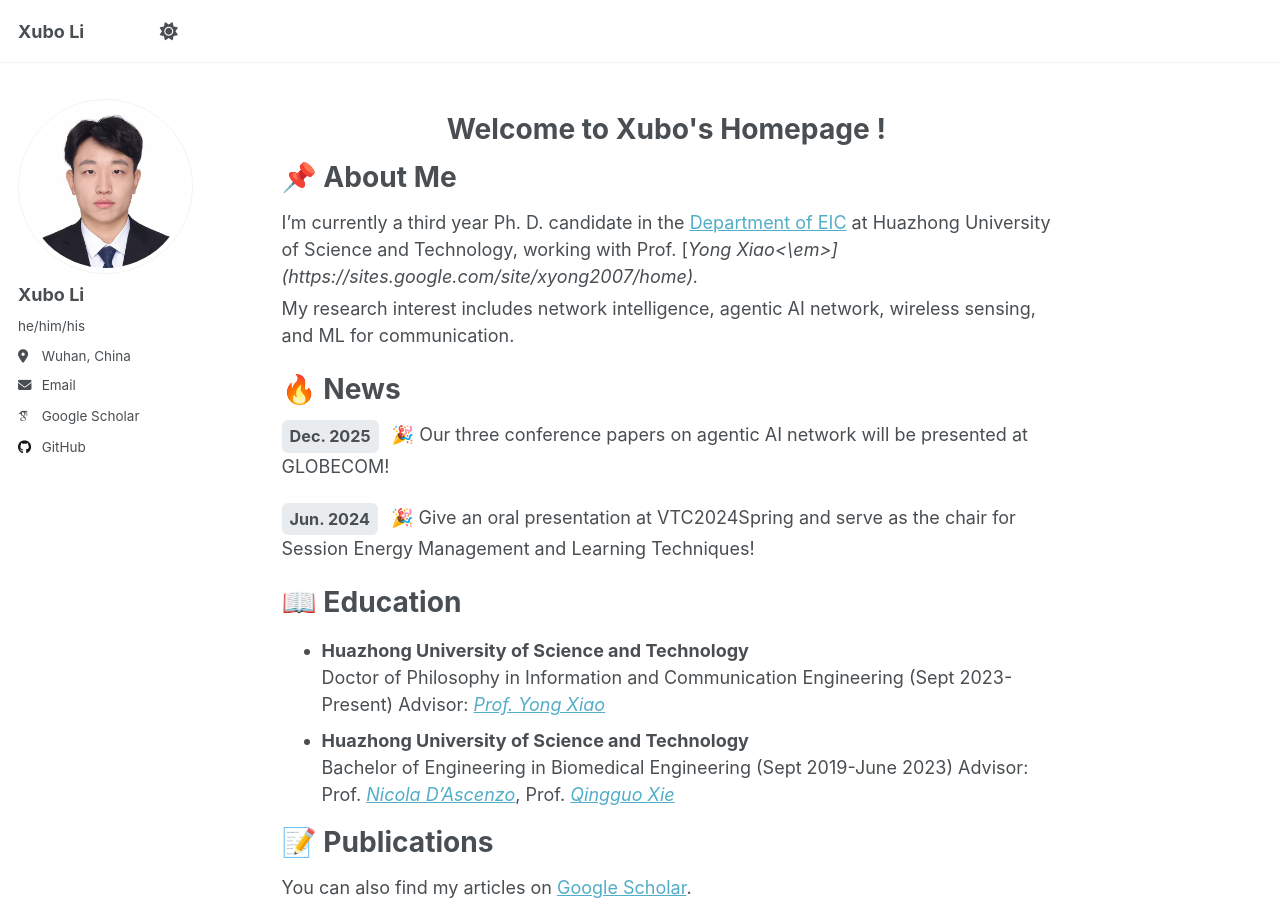
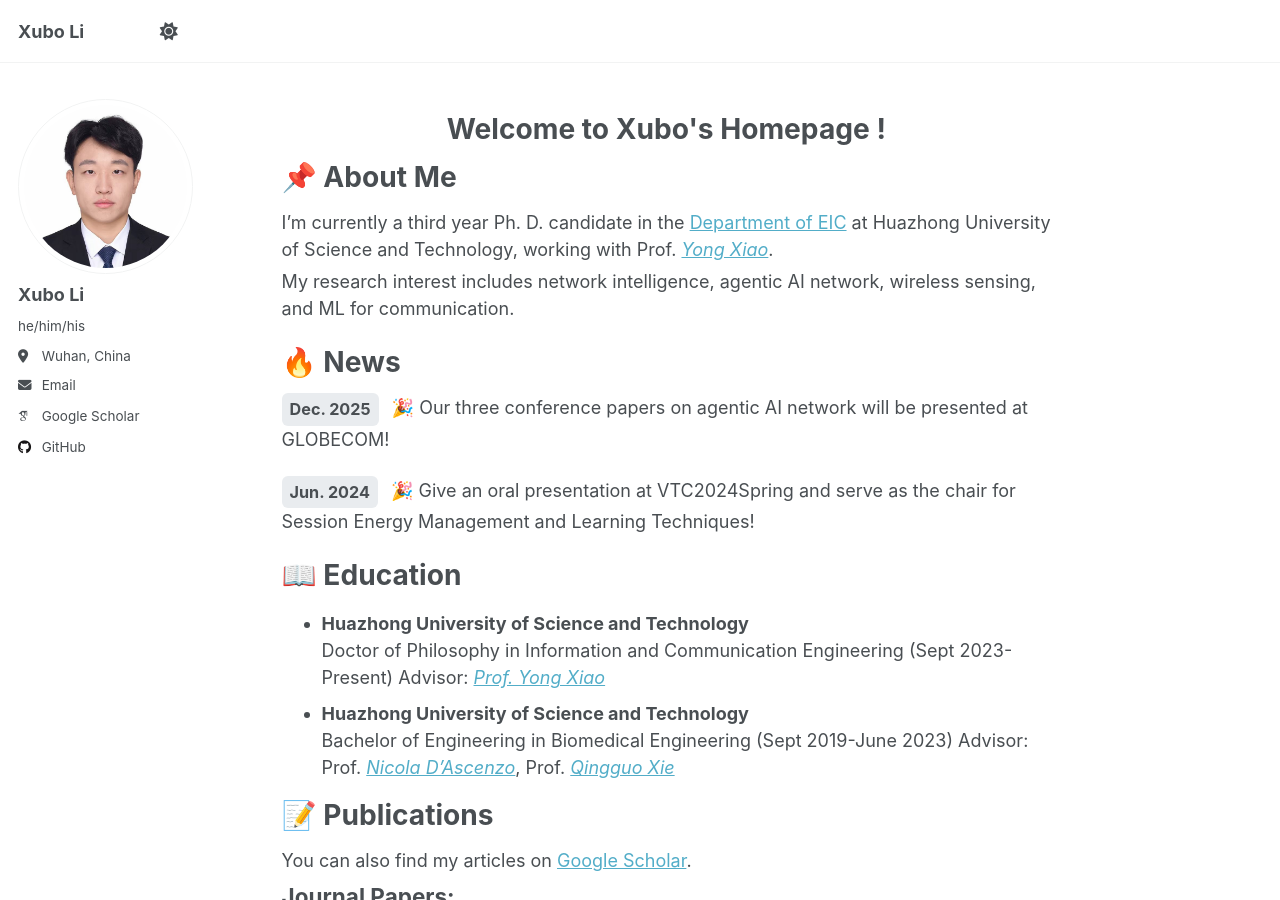
Before and after one commit to XuboLee/xubolee.github.io, a Jekyll site: the page built from _pages/about.md, in a window 1280 px wide and 900 px high. Built offline with Jekyll 4.4.1, drawn with Linux system fonts in a browser that asks for light colours; some web fonts are replaced; a script that is not in the unit is left out.

Commit message:
Update about.md

```diff
--- a/_pages/about.md
+++ b/_pages/about.md
@@ -12,7 +12,7 @@ redirect_from:
 </div>
 
 # 📌 About Me
-I'm currently a third year Ph. D. candidate in the [Department of EIC](https://ei.hust.edu.cn/) at Huazhong University of Science and Technology, working with Prof. [<em>Yong Xiao<\em>](https://sites.google.com/site/xyong2007/home).<br>
+I'm currently a third year Ph. D. candidate in the [Department of EIC](https://ei.hust.edu.cn/) at Huazhong University of Science and Technology, working with Prof. [<em>Yong Xiao</em>](https://sites.google.com/site/xyong2007/home).<br>
 
 <div style="margin-top: -1rem;"></div>
 
```
